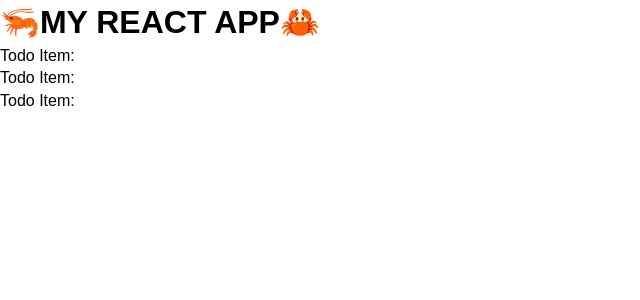
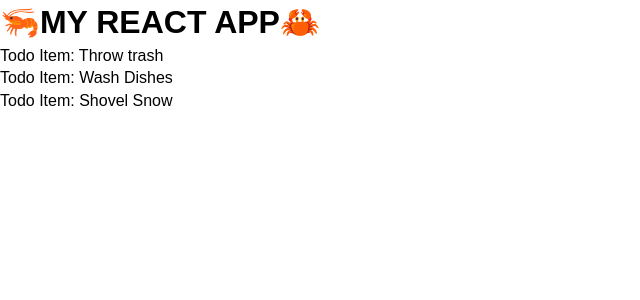
Before and after one commit to JayArteficio/react-todolist, a React (Create React App) app: page / in a window 1280 px wide. Shown: the top 300 px of the page, without its empty margins (0-640 px from the left). Built offline with nearby package versions, Linux system fonts and the light colour scheme.

Commit message:
put todoitem in todos complete

```diff
--- a/react-todo-notes.js
+++ b/react-todo-notes.js
@@ -172,3 +172,9 @@ export default App;
 
 15. import TodoItem.js in Todos.js
 		import TodoItem from './TodoItem';
+
+16. Pass in Todos to todoitem as a prop, same pattern
+				in Todos.js
+			< TodoItem todo = { todo } />
+				in TodoItem.js
+			<p> {this.props.todo.title} </p>
--- a/src/components/TodoItem.js
+++ b/src/components/TodoItem.js
@@ -6,7 +6,7 @@ export class TodoItem extends Component {
   render() {
     return (
       <div>
-        <p>Todo Item:</p>
+        <p> Todo Item: {this.props.todo.title} </p>
       </div>
     );
   }
--- a/src/components/Todos.js
+++ b/src/components/Todos.js
@@ -6,7 +6,7 @@ class Todos extends Component {
         console.log(this.props.todos);
         return this.props.todos.map( (todo)=> (
             // <h3>{ todo.title} </h3>
-            <TodoItem />
+            < TodoItem todo={todo} />
         ));
 
     }
```
